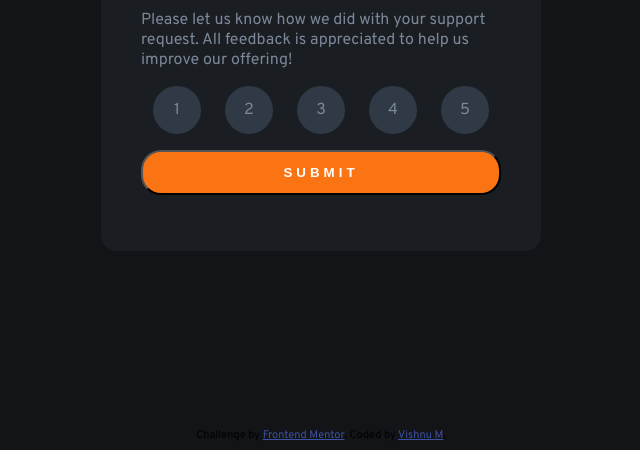
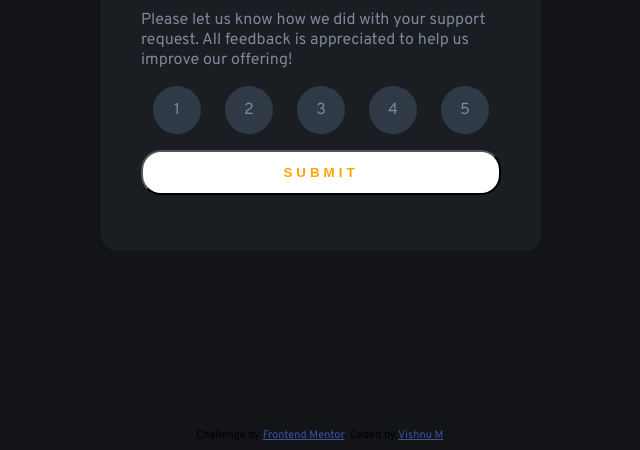
Before and after one commit to vishnu-31/frontend-mentor-projects, a plain HTML site: page interactive-rating-component-main/index.html in a window 1280 px wide. In both pictures the pointer is over the button "SUBMIT". Shown: the part 366-816 px from the top of the page, without its empty margins (319-959 px from the left). Drawn offline with Linux system fonts and the light colour scheme.

Commit message:
added hover effect for submit button on interactive review component

```diff
--- a/interactive-rating-component-main/style.css
+++ b/interactive-rating-component-main/style.css
@@ -130,6 +130,12 @@ div#score{
     font-weight: 700;
     padding:1em;
     background-color: hsl(25, 97%, 53%);
+    cursor:pointer;
+}
+
+button:hover{
+    color:orange;
+    background-color: white;
 }
 
 @media screen and (max-width: 600px) {
```
